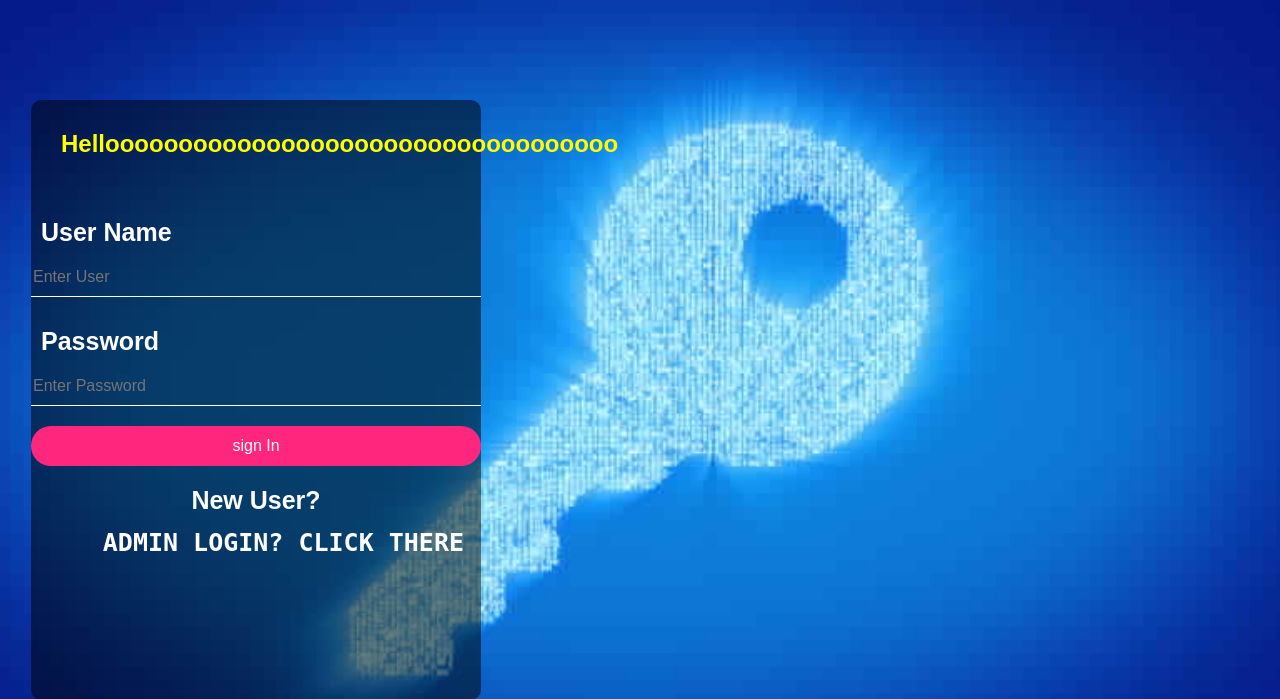
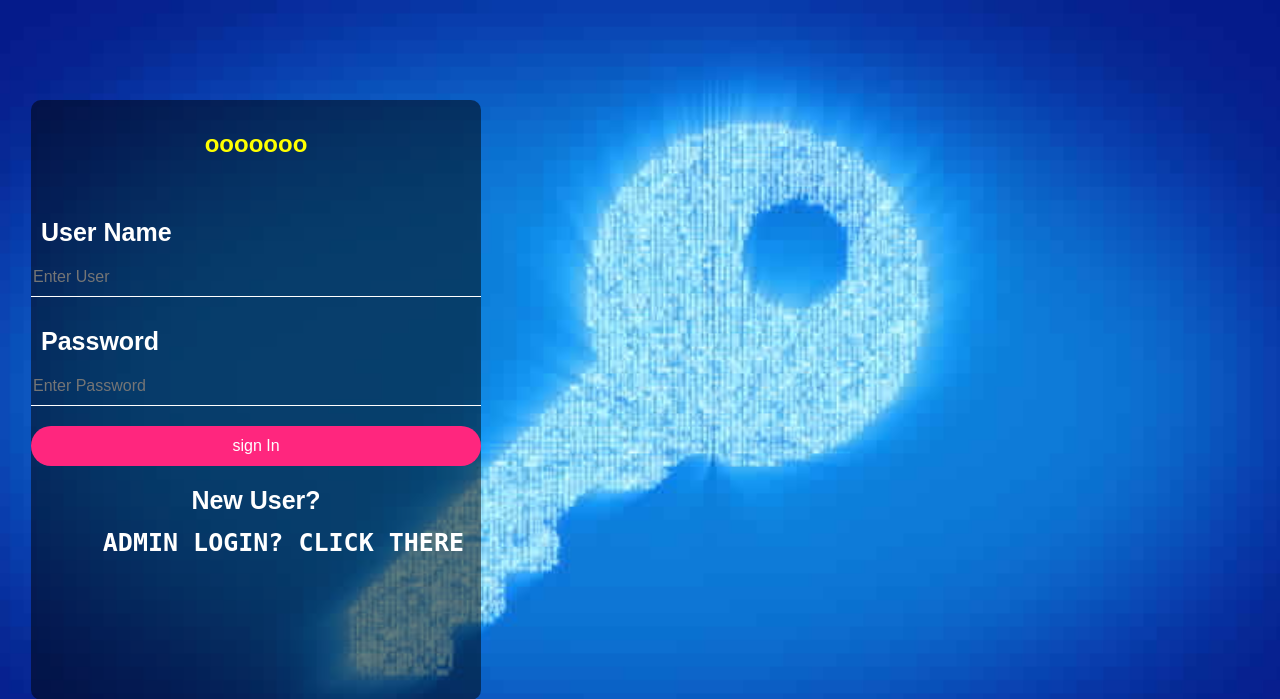
Before and after one commit to HarshaSindhe/Hotel, a PHP site: page /login1.php in a window 1280 px wide. Shown: the top 699 px of the page. Run offline with PHP 8.4, Linux system fonts and the light colour scheme.

Commit message:
oooo commited

```diff
--- a/login1.php
+++ b/login1.php
@@ -149,7 +149,7 @@ header{
 <body >
 	<div class="loginbox">
 
-	  	<h2>Hellooooooooooooooooooooooooooooooooooo</h2>
+	  	<h2>ooooooo</h2>
 
 	  <form action="" method="POST">
 	    <p>User Name</p>
```
